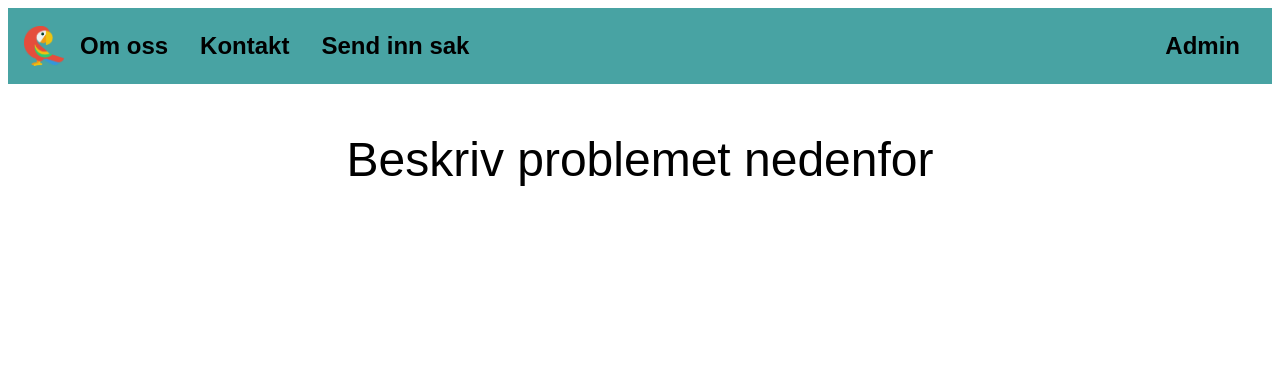
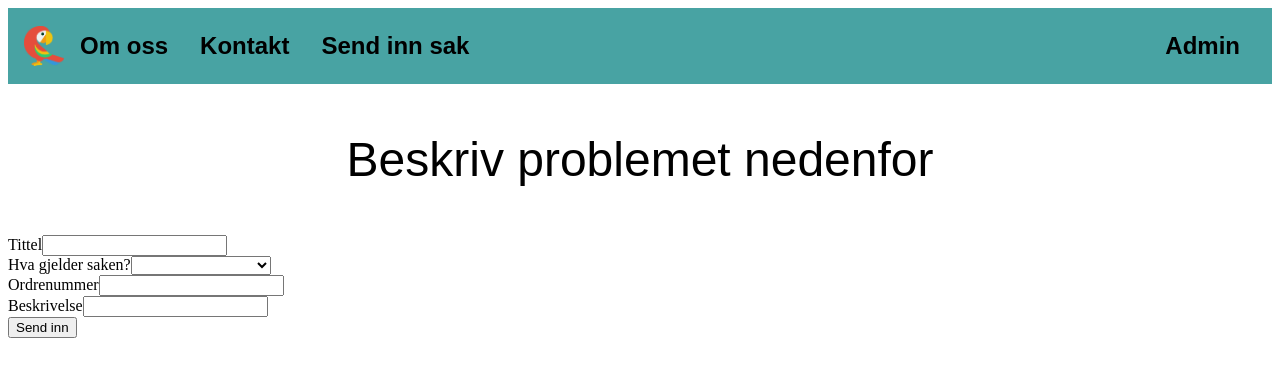
Before and after one commit to helene-cpu/kundeservice, a Flask app: page /send in a window 1280 px wide. Shown: the top 377 px of the page. Run offline with Flask 3, Linux system fonts and the light colour scheme.

Commit message:
lagt til forms for å sende inn klage

```diff
--- a/app.py
+++ b/app.py
@@ -1,14 +1,17 @@
 from flask import Flask, render_template
+from forms import ComplainForm
 
 app = Flask (__name__)
+app.config["SECRET_KEY"] = "superduperekstrahemmelig123"
 
 @app.route('/')
 def index():
     return render_template ("index.html")
 
-@app.route('/send')
+@app.route('/send', methods=["GET", "POST"])
 def send():
-    return render_template("send.html")
+    form = ComplainForm()
+    return render_template("send.html", form=form)
 
 if __name__ == "__main__":
     app.run(debug=True)
--- /dev/null
+++ b/forms.py
@@ -0,0 +1,19 @@
+from flask_wtf import FlaskForm
+from wtforms import StringField, PasswordField, SubmitField, SelectField
+from wtforms.validators import InputRequired
+
+class ComplainForm(FlaskForm):
+    title = StringField("Tittel", validators=[InputRequired()])
+    category = SelectField("Hva gjelder saken?", choices= [
+        ("---", ""),
+        ("feil_vare", "Motatt feil vare"),
+        ("forsinket", "Forsinket levering"),
+        ("skadet", "Skadet produkt"),
+        ("ikke_mottatt", "Ikke mottatt produkt"),
+        ("betaling", "Betalingsproblemer"),
+        ("annet", "Annet")
+        ], validators=[InputRequired()]
+    )
+    ordernumber = StringField("Ordrenummer", validators=[InputRequired()])
+    description = StringField("Beskrivelse", validators=[InputRequired()])
+    submit = SubmitField("Send inn")
--- a/templates/send.html
+++ b/templates/send.html
@@ -3,5 +3,13 @@
 {% block content %}
 <div class="klage">
     <p>Beskriv problemet nedenfor</p>
+    <form method="POST">
+        {{ form.hidden_tag() }}
+        {{ form.title.label }}{{ form.title }}<br>
+        {{ form.category.label }}{{ form.category }}<br>
+        {{ form.ordernumber.label }}{{ form.ordernumber }}<br>
+        {{ form.description.label }}{{ form.description }}<br>
+        {{ form.submit }}
+    </form>
 </div>
 {% endblock %}
```
